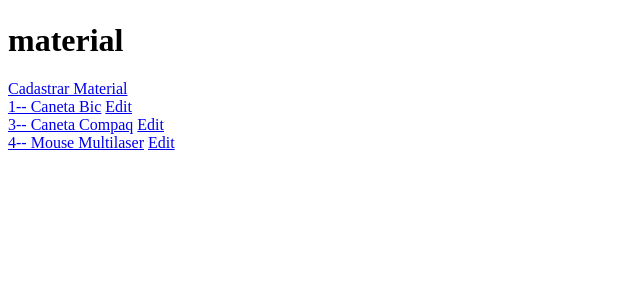
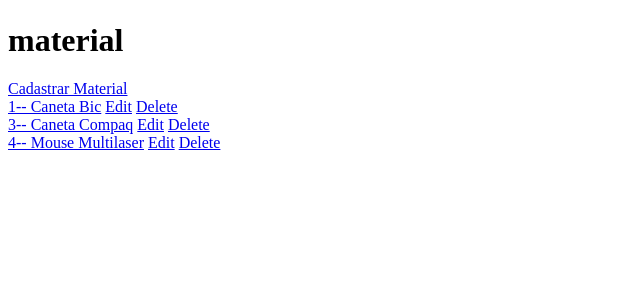
Before and after one commit to valdiferreira/eng_sw_23, a Django app: page /material/ in a window 1280 px wide. Shown: the part 119-419 px from the top of the page, without its empty margins (0-640 px from the left). Run offline with Django 4.2, Linux system fonts and the light colour scheme; data comes from the database, SQL or seed files in the repository; both versions use the stored data as it was after the commit.

Commit message:
Cria função de remover Material

```diff
--- a/ufpe_warehouse_admin/base/templates/base/material.html
+++ b/ufpe_warehouse_admin/base/templates/base/material.html
@@ -11,6 +11,7 @@
         <div>
         <a href="/material/{{material.id}}">{{material.id}}-- {{material.name}}</a>
         <a href="/atualizar-material/{{material.id}}">Edit</a>
+        <a href="/remover-material/{{material.id}}">Delete</a>
         </div>
     {%endfor%}
 
--- a/ufpe_warehouse_admin/base/urls.py
+++ b/ufpe_warehouse_admin/base/urls.py
@@ -18,4 +18,5 @@ urlpatterns = [
     path("local_stores/", views.local_stores, name="local_stores"),
     path("cadastrar-material", views.create_material, name="create_material"),
     path("atualizar-material/<str:pk>/", views.update_material, name="update_material"),
+    path("remover-material/<str:pk>/", views.delete_material, name="delete_material"),
 ]
--- a/ufpe_warehouse_admin/base/views.py
+++ b/ufpe_warehouse_admin/base/views.py
@@ -52,3 +52,11 @@ def update_material(request, pk):
             return redirect("material")
     context = {'form': form}
     return render(request, "base/material_form.html", context)
+
+def delete_material(request, pk):
+    material= Material.objects.get(id=pk)
+    context = {'obj': material}
+    if request.method=="POST":
+        material.delete()
+        return redirect("material")
+    return render(request, "base/material_delete.html", context)
```
Also changed, not shown: ufpe_warehouse_admin/base/templates/base/material_delete.html (added, +19 -0 lines), ufpe_warehouse_admin/db.sqlite3.
